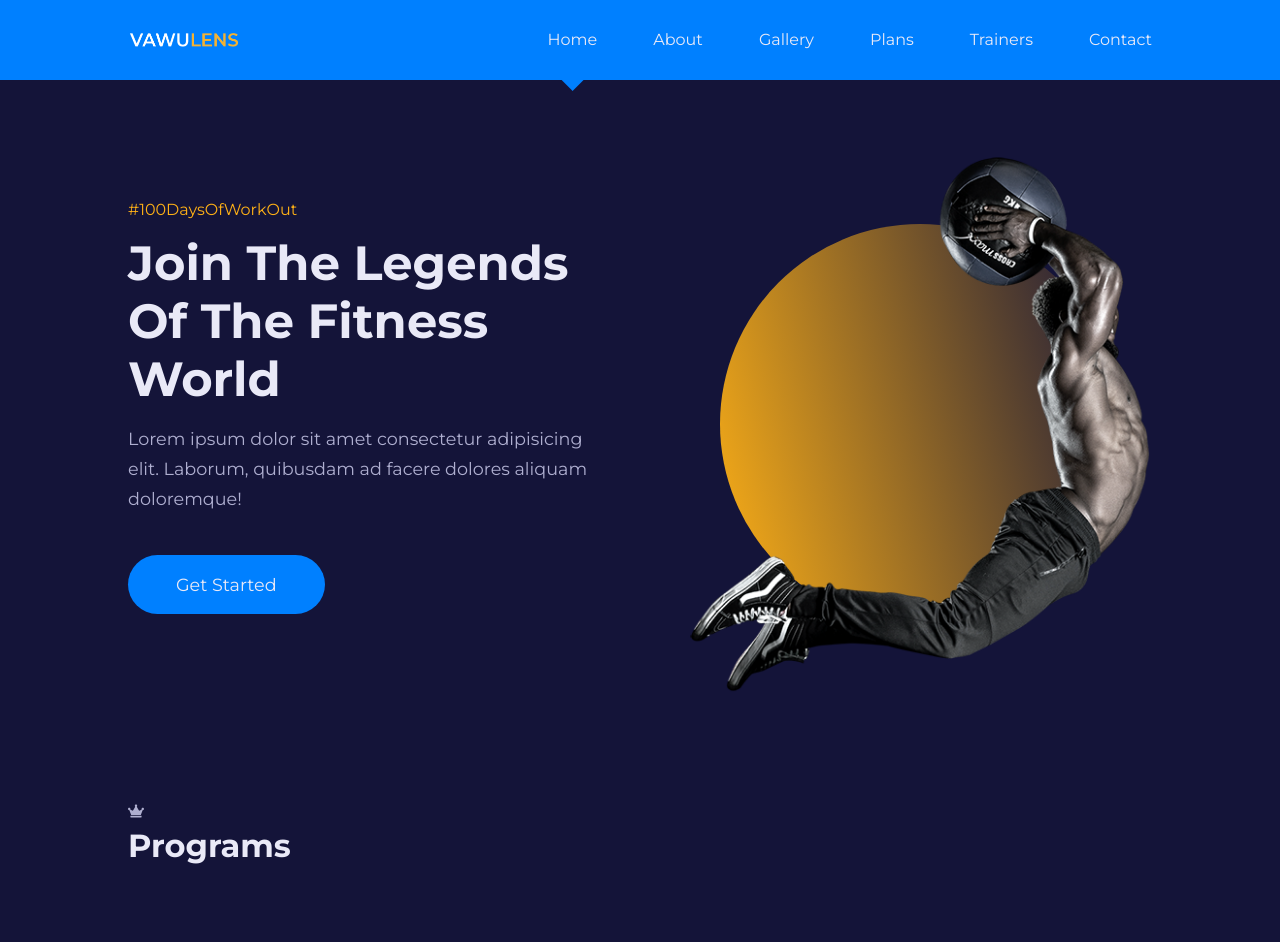
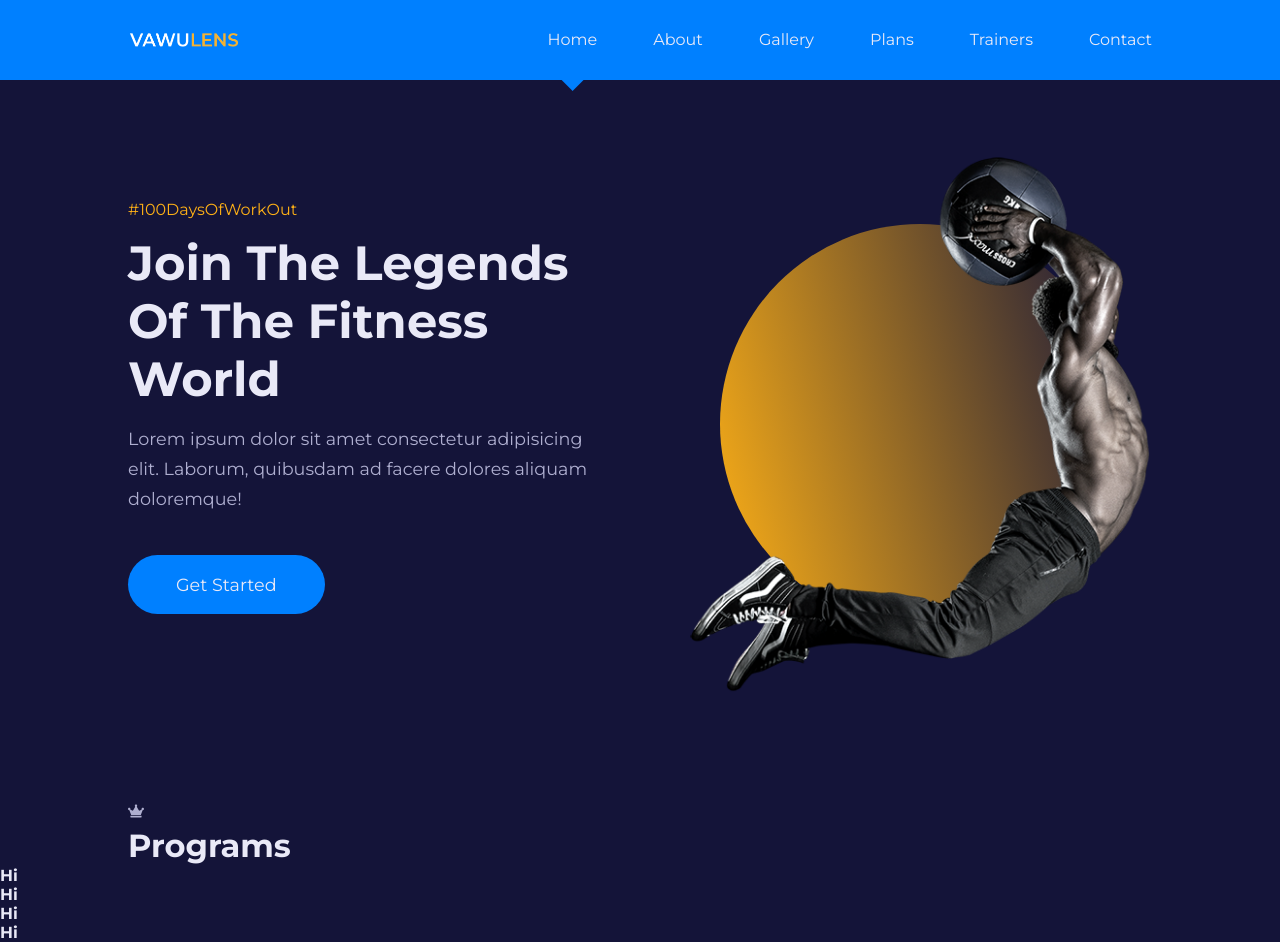
Before and after one commit to erickdc7/react-trainer-website, a React (Create React App) app: page / in a window 1280 px wide. Before the commit the page ends 866 px from the top, so only its background shows below. Built offline with nearby package versions, Linux system fonts and the light colour scheme; the HTML template or start-up script is replaced by a standard one.

Commit message:
programs__wrapper updated

```diff
--- a/src/components/Programs.jsx
+++ b/src/components/Programs.jsx
@@ -1,7 +1,7 @@
 import React from 'react'
 import { FaCrown } from 'react-icons/fa'
 import SectionHead from './SectionHead'
-
+import { programs } from '../data'
 
 const Programs = () => {
     return (
@@ -14,7 +14,13 @@ const Programs = () => {
             </div>
 
             <div className="programs__wrapper">
-
+                {
+                    programs.map(({ id, icon, title, info, path }) => {
+                        return (
+                            <h4>Hi</h4>
+                        )
+                    })
+                }
             </div>
         </section>
     )
```
